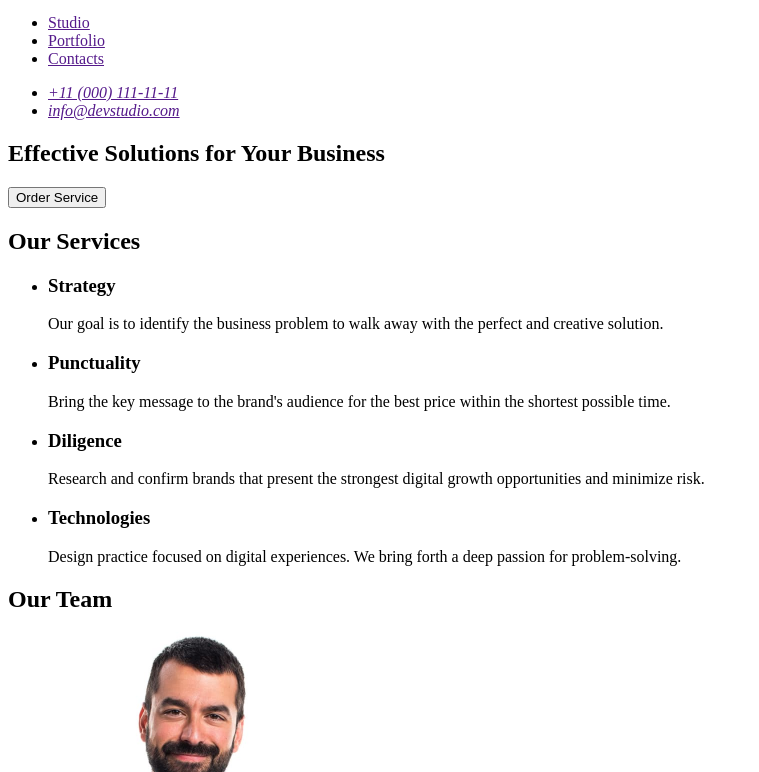
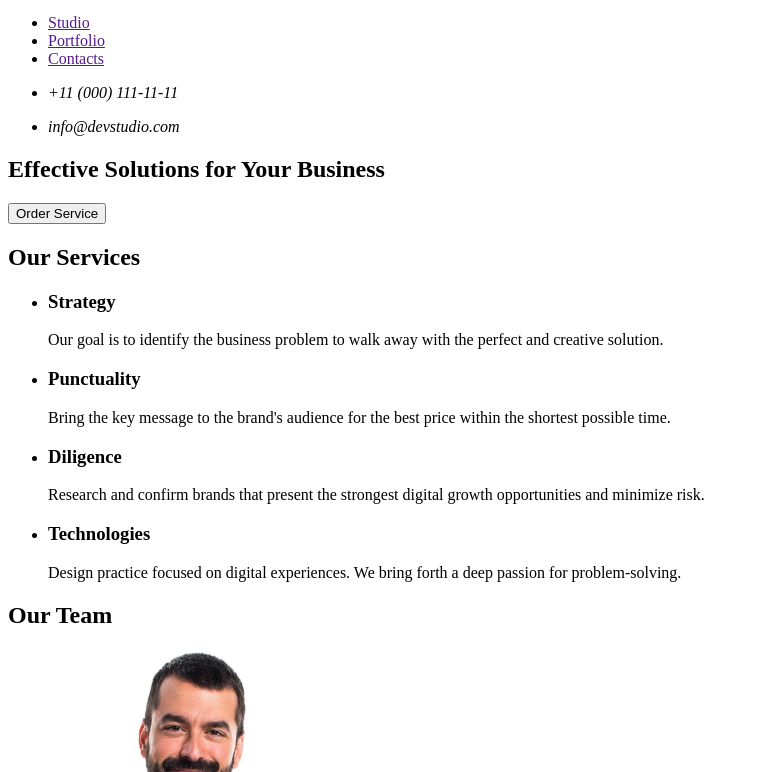
Before and after one commit to anastasiiavaluyeva/goit-markup-hw-01, a plain HTML site: page index.html in a window 1280 px wide. Shown: the part 28-800 px from the top of the page, without its empty margins (0-759 px from the left). Drawn offline with Linux system fonts and the light colour scheme.

Commit message:
Update contact info

```diff
--- a/index.html
+++ b/index.html
@@ -17,8 +17,8 @@
         </nav>
         <address>
             <ul>
-                <li><a href="">+11 (000) 111-11-11</a></li>
-                <li><a href="">info@devstudio.com</a></li>
+                <li><p>+11 (000) 111-11-11</p></li>
+                <li><p>info@devstudio.com</p></li>
             </ul>
         </address>
     </header>
```
